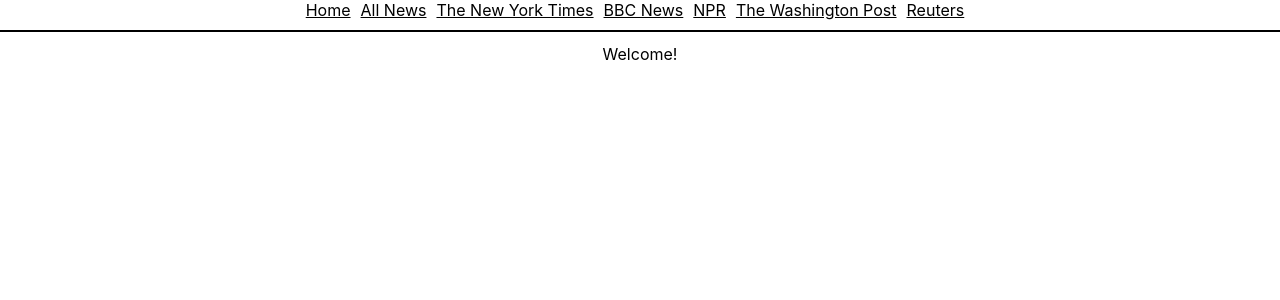
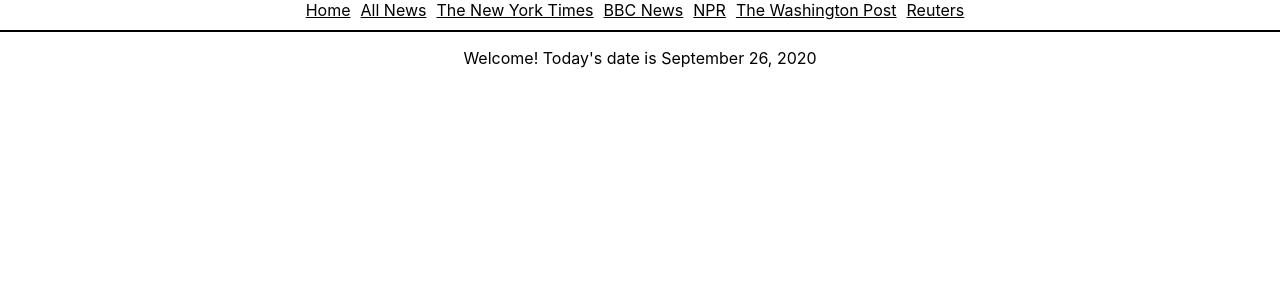
Before and after one commit to jamesscalise/news-feed, a React (Create React App) app: page / in a window 1280 px wide. Shown: the top 300 px of the page. Built offline with nearby package versions, Linux system fonts and the light colour scheme.

Commit message:
add date

```diff
--- a/src/components/Home.js
+++ b/src/components/Home.js
@@ -2,9 +2,22 @@ import React, { Component } from 'react';
 
 class Home extends Component {
 
+    renderTime = () => {
+        var today = new Date();
+
+        const monthNames = ["January", "February", "March", "April", "May", "June",
+            "July", "August", "September", "October", "November", "December"];
+
+        var date = (monthNames[today.getMonth()])+' '+today.getDate()+', '+today.getFullYear();
+        return date
+
+    }
+
     render (){
         return(
-            <div>Welcome!</div>
+            <div>
+                <p>Welcome! Today's date is {this.renderTime()}</p>
+            </div>
         )
     }
 }
```
